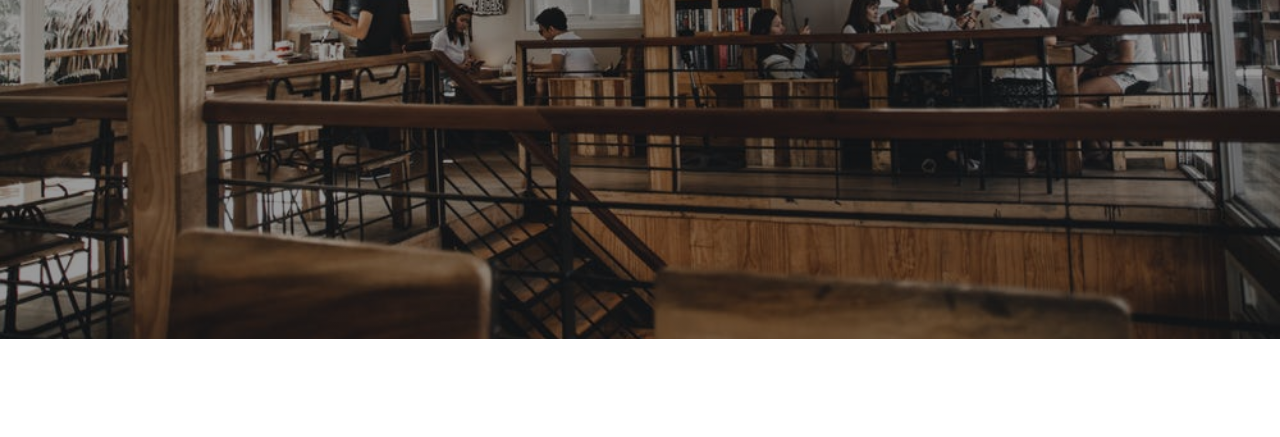
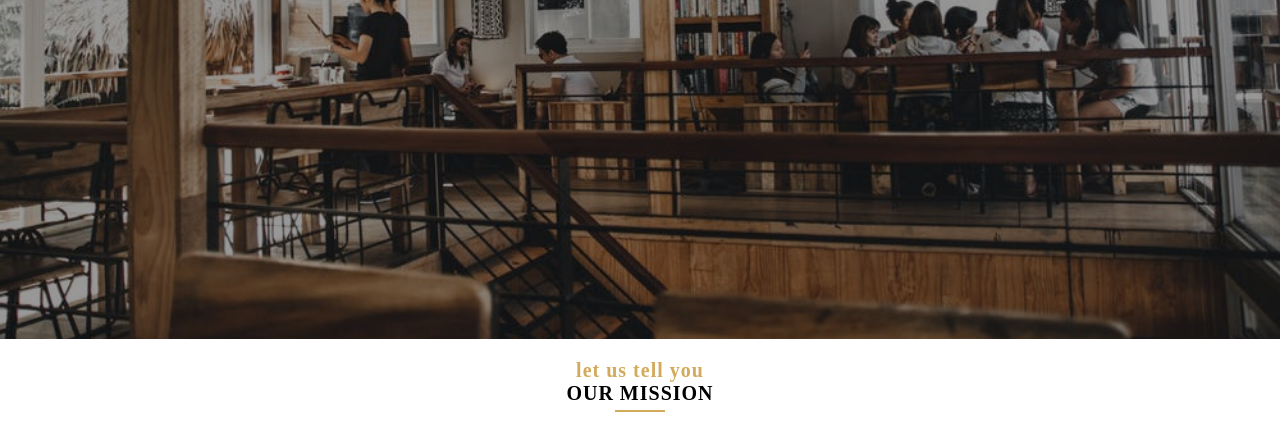
Before and after one commit to crypto-jones/gatsby-restaurant--project, a Gatsby site: page / in a window 1280 px wide. Shown: the part 461-898 px from the top of the page. Before the commit the page ends 800 px from the top, so only its background shows below. Built offline with nearby package versions, Linux system fonts and the light colour scheme; Gatsby itself is replaced by a stand-in of ours.

Commit message:
Build section & title components

```diff
--- /dev/null
+++ b/src/components/HomePage/QuickInfo.js
@@ -0,0 +1,16 @@
+import React, { Component } from 'react';
+import Title from './Title';
+import '../../sass/main.scss';
+
+class QuickInfo extends Component {
+  state = {};
+  render() {
+    return (
+      <section className="section">
+        <Title message="let us tell you" title="our mission" />
+      </section>
+    );
+  }
+}
+
+export default QuickInfo;
--- /dev/null
+++ b/src/components/HomePage/Title.js
@@ -0,0 +1,14 @@
+import React from 'react';
+import '../../sass/main.scss';
+
+const Title = ({ title, message }) => {
+  return (
+    <div className="title-wrapper">
+      <h3 className="message">{message}</h3>
+      <h1 className="title">{title}</h1>
+      <div className="underline" />
+    </div>
+  );
+};
+
+export default Title;
--- a/src/pages/index.js
+++ b/src/pages/index.js
@@ -3,6 +3,7 @@ import Layout from '../components/layout';
 import SEO from '../components/seo';
 import { HomeHeader } from '../components/globals/header/Header';
 import Banner from '../components/globals/banner/Banner';
+import QuickInfo from '../components/HomePage/QuickInfo';
 import '../sass/main.scss';
 
 const IndexPage = () => (
@@ -13,6 +14,7 @@ const IndexPage = () => (
         <button className="banner-button">menu</button>
       </Banner>
     </HomeHeader>
+    <QuickInfo />
   </Layout>
 );
 
--- /dev/null
+++ b/src/sass/components/_section.scss
@@ -0,0 +1,5 @@
+.section {
+  padding: 2rem 0;
+  width: 20vw;
+  margin: 0 auto;
+}
--- /dev/null
+++ b/src/sass/components/_title.scss
@@ -0,0 +1,23 @@
+.title-wrapper {
+  text-align: center;
+
+  .message {
+    font-family: cursive;
+    letter-spacing: 0.1rem;
+    font-size: 2rem;
+    color: $primary-yellow;
+  }
+
+  .title {
+    letter-spacing: 0.1rem;
+    font-size: 2rem;
+    text-transform: uppercase;
+  }
+
+  .underline {
+    width: 5rem;
+    height: 0.2rem;
+    background-color: $primary-yellow;
+    margin: 0.5rem auto;
+  }
+}
--- a/src/sass/main.scss
+++ b/src/sass/main.scss
@@ -6,3 +6,5 @@
 @import 'components/header';
 @import 'components/banner';
 @import 'components/button';
+@import 'components/section';
+@import 'components/title';
```
